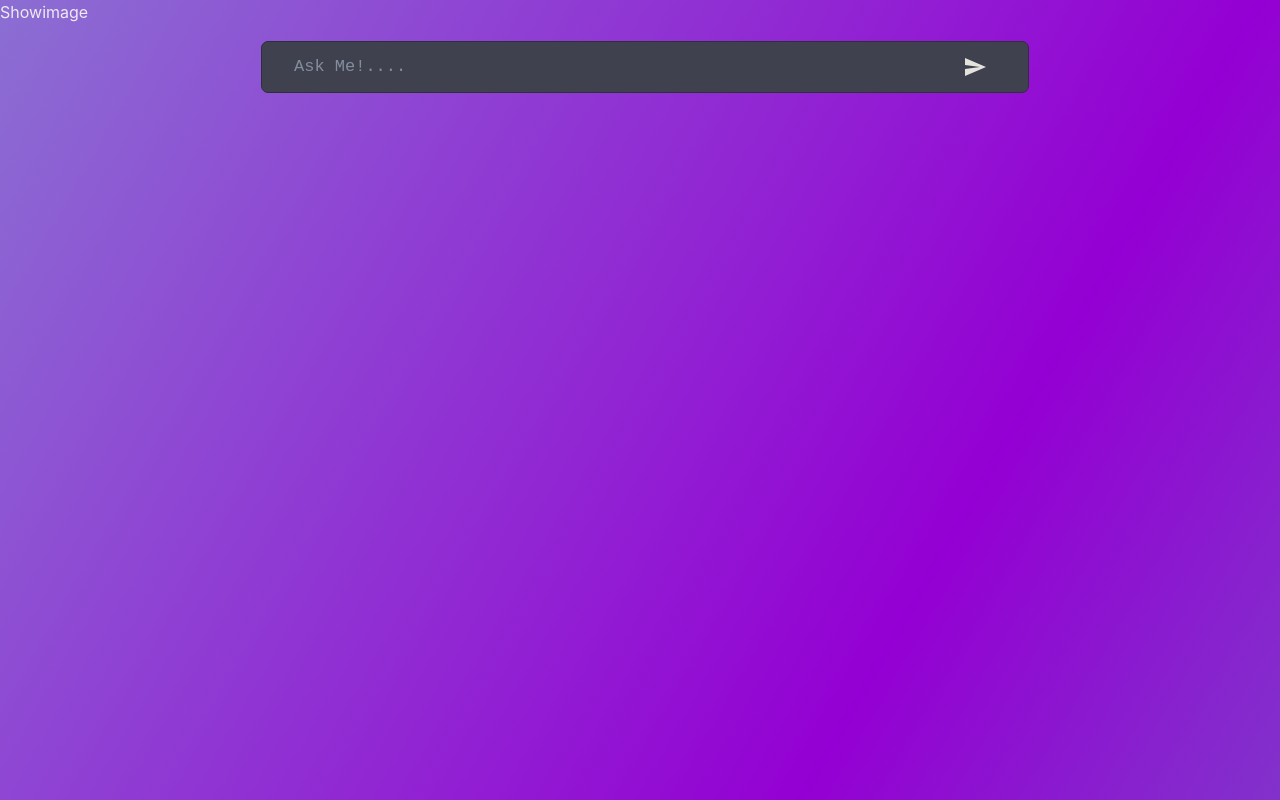
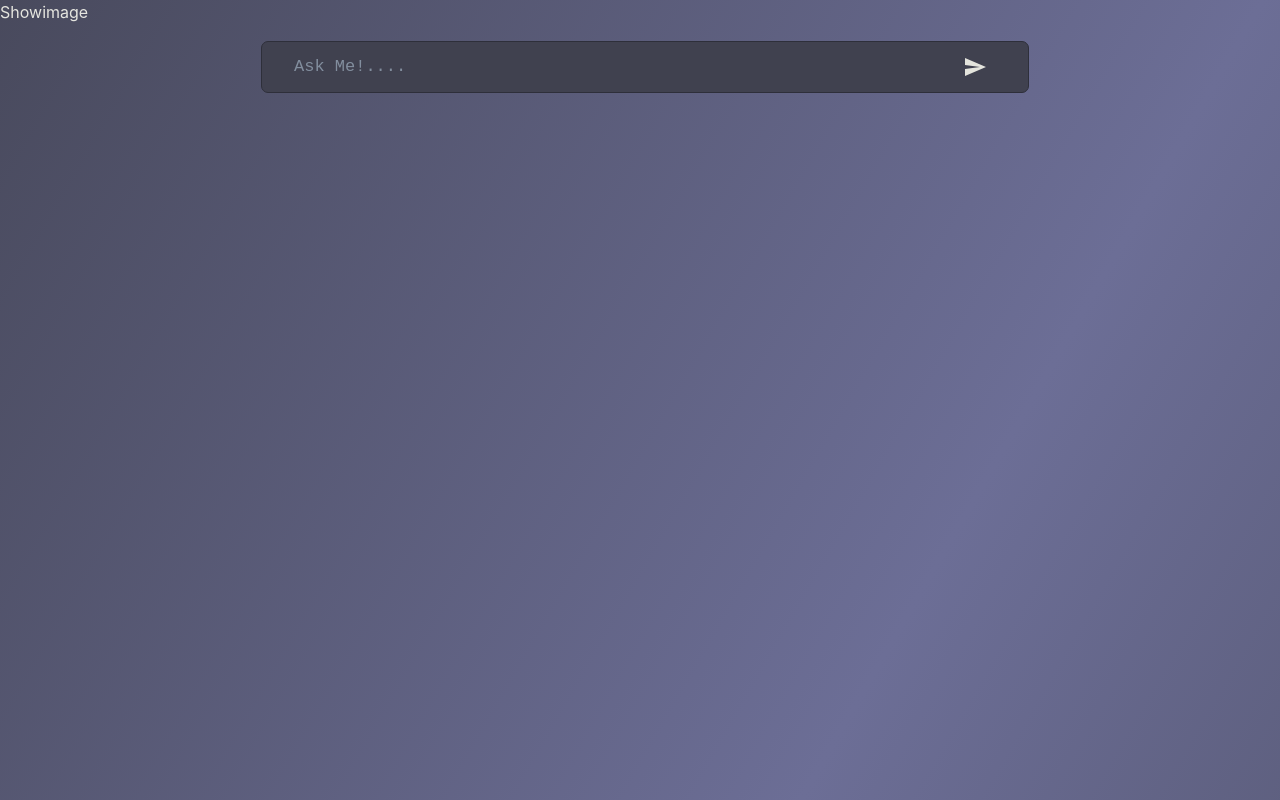
Before and after one commit to tomsabu444/ImageGeneration-DesktopApp, a React (Vite) app in the folder src/renderer/: page / in a window 1280 px wide. Built offline with nearby package versions, Linux system fonts and the light colour scheme.

Commit message:
"Update background gradient colors in main.css"

```diff
--- a/src/renderer/src/assets/main.css
+++ b/src/renderer/src/assets/main.css
@@ -2,7 +2,7 @@
 
 
 body {
-    background: linear-gradient(300deg, rgba(34, 132, 165, 0.753), darkviolet, rgba(52, 52, 179, 0.582));
+    background: linear-gradient(300deg, #40414f, #6c6e96, #40414f);
     background-size: 180% 180%;
     animation: gradient-animation 10s ease infinite;
 }
```
